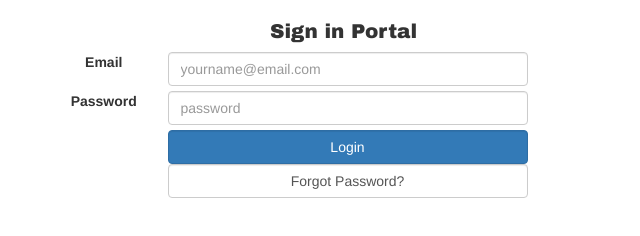
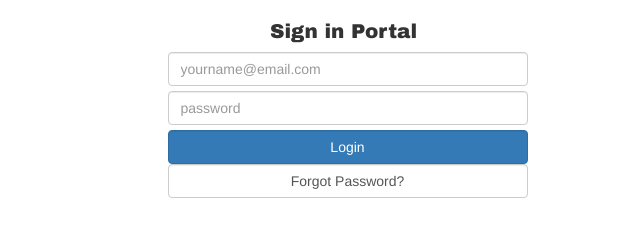
Before and after one commit to adenmosun/calculateSalary, a plain HTML site: page signinportal/SigninPortal.html in a window 1280 px wide. Shown: the whole page, without its empty margins (0-640 px from the left). Drawn offline with nearby package versions, Linux system fonts and the light colour scheme.

Commit message:
Creating a sigin portal with HTML & CSS

```diff
--- a/signinportal/SigninPortal.html
+++ b/signinportal/SigninPortal.html
@@ -10,7 +10,7 @@
 	  <h3> Sign in Portal</h3>
 	    <div class="row text-center" id = "usermail">
 	    	<div class = "col-sm-1">
-		    	<label for="usermail">Email</label>
+		    	<label for="usermail"></label>
 		    </div>
 		    <div class = "col-sm-4">
 		    	<input type="email" name="usermail" class = "form-control" placeholder="yourname@email.com">
@@ -18,7 +18,7 @@
 	    </div>
 	    <div class="row text-center" id = "password">
 	    	<div class = "col-sm-1" >
-		    	<label for="password">Password</label>
+		    	<label for="password"></label>
 		    </div>
 			<div class = "col-sm-4">
 		    	<input type="password" name="password" class = "form-control" placeholder="password">
```
